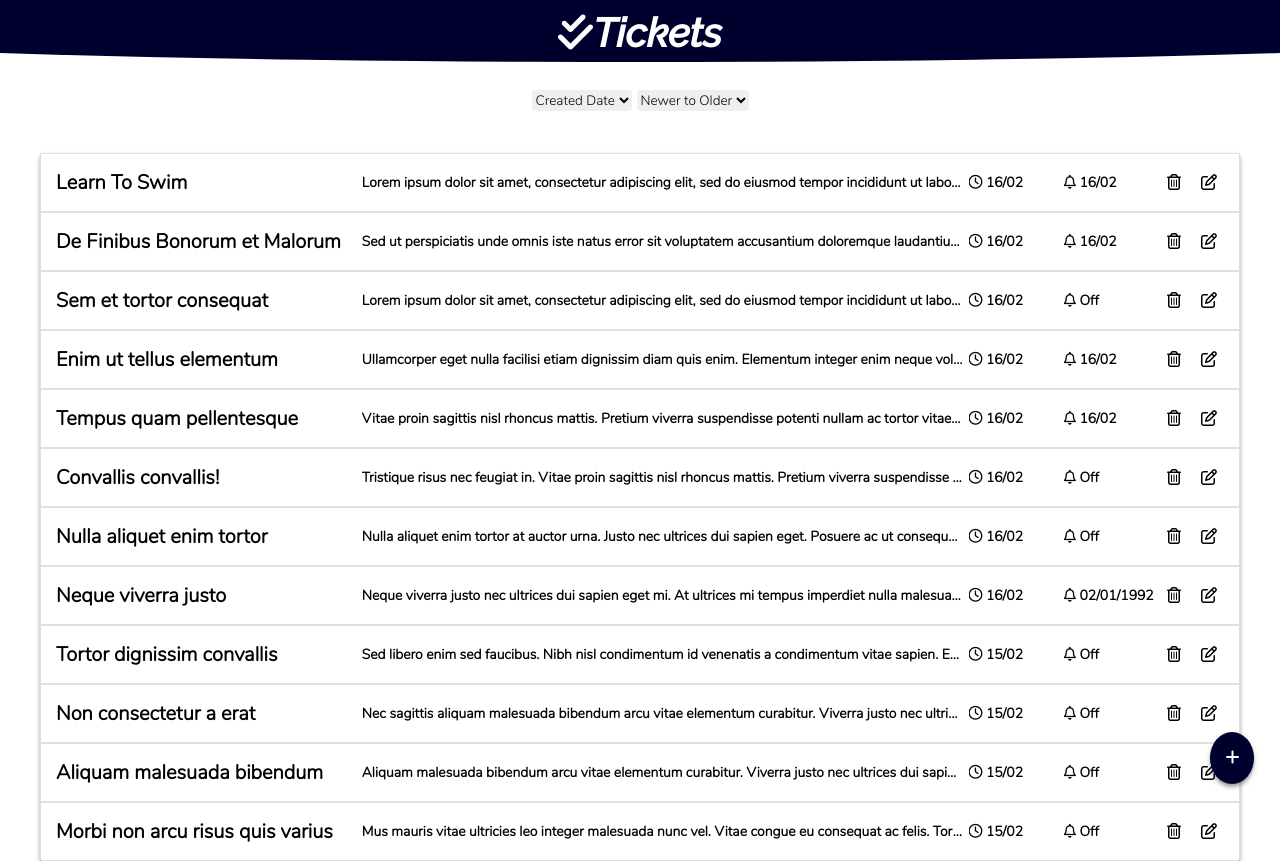
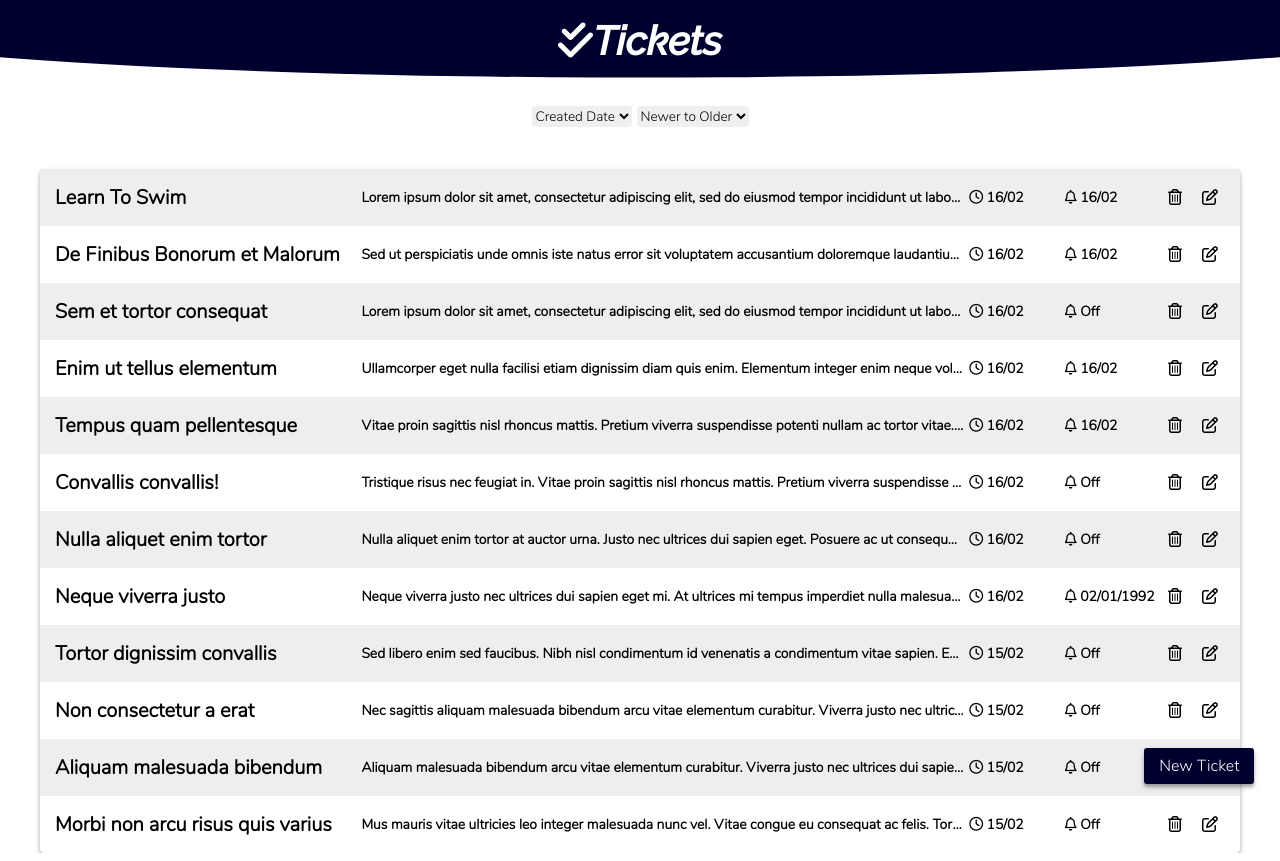
Before and after one commit to NofarPeled/ticket-app, a React (Create React App) app: page / in a window 1280 px wide. Built offline with nearby package versions, Linux system fonts and the light colour scheme.

Commit message:
rededign the list, added navbar event listener

```diff
--- a/package.json
+++ b/package.json
@@ -39,7 +39,7 @@
       "last 1 safari version"
     ]
   },
-  "homepage": "http://NofarPeled.github.io/ticket-app",
+  "homepage": "http://NofarPeled.github.io/Tickets",
   "devDependencies": {
     "gh-pages": "^2.1.1"
   }
--- a/public/index.html
+++ b/public/index.html
@@ -2,14 +2,16 @@
 <html lang = "en">
   <head>
     <meta charset = "utf-8" />
-    <link rel = "icon" href = "/favicon.ico"/>
+    <link rel = "icon" href = "%PUBLIC_URL%/favicon.ico"/>
     <meta name = "viewport" content = "width = device-width, initial-scale = 1" />
     <meta name = "theme-color" content = "#000000" />
     <meta
       name = "description"
       content = "Web site created using create-react-app"
     />
-    <link rel = "manifest" href = "/manifest.json" />
+    <link rel = "manifest" href = "%PUBLIC_URL%/manifest.json" />
+    <link rel="apple-touch-icon" href="%PUBLIC_URL%/favicon.ico" />
+
     <title>Tickets App</title>
   </head>
   <body>
--- a/src/components/TicketNavBar.js
+++ b/src/components/TicketNavBar.js
@@ -1,14 +1,26 @@
-import React from 'react';
+import React, { useEffect, useState } from 'react';
 import { Link } from 'react-router-dom';
 
 import SortTicket from './SortTicket';
 
 const TicketNavBar = props => {
 
+    const [width, setWidth] = useState(window.innerWidth);
+
+    useEffect(()=> {
+        window.addEventListener('resize', () => {
+            setWidth(window.innerWidth);
+        });
+        return () => {
+            window.removeEventListener('resize', () => {});
+        };
+    });
     return (
         <nav className = 'ticket-nav-bar'>
             <SortTicket onSetSortBy = { props.onSetSortBy }/>
-            <Link className = 'add-ticket-link' to = { process.env.PUBLIC_URL + '/ticket/edit' }><i className='fas fa-plus'></i></Link>
+            <Link className = 'add-ticket-link' to = { process.env.PUBLIC_URL + '/ticket/edit' }>
+                { width > 750 ? 'New Ticket' : <i className='fas fa-plus'></i> }
+            </Link>
         </nav>
     )
 }
--- a/src/styles/components/header.scss
+++ b/src/styles/components/header.scss
@@ -4,9 +4,9 @@
     justify-content: center;
     align-items: center;
 
-    height: 8vh;
+    height: 10vh;
     background-color: $main-color;
-    clip-path: ellipse(90% 85% at 50% 12%);
+    clip-path: ellipse(70% 85% at 50% 12%);
 
     .header-title, i {
         color: $color3;
--- a/src/styles/components/ticket-list.scss
+++ b/src/styles/components/ticket-list.scss
@@ -3,12 +3,15 @@
     grid-auto-rows: 1fr;
 
     margin: 2rem 40px 4.5rem;
-
     min-height: 50vh;
 
     border-radius: 4px;
     box-shadow: 0 3px 6px rgba(0,0,0,0.19), 0 3px 3px rgba(0,0,0,0.23);
     background-color: $color3;
+
+    & > *:nth-child(odd) {
+        background-color: $color2;
+    }
 
     @media (max-width: 700px) {
         margin: 1rem 20px 4.5rem;
--- a/src/styles/components/ticket-nav-bar.scss
+++ b/src/styles/components/ticket-nav-bar.scss
@@ -12,5 +12,9 @@
         border-radius: 50%;
         box-shadow: 0 3px 6px rgba(0,0,0,0.19), 0 3px 3px rgba(0,0,0,0.23);
 
+        @media (min-width: 750px) {
+            border-radius: 3px;
+            padding: 7px 15px;
+        }
     }
 }
--- a/src/styles/components/ticket-preview.scss
+++ b/src/styles/components/ticket-preview.scss
@@ -4,9 +4,7 @@
     grid-column-gap: 5px;
 
     height: 100%;
-
     padding: 15px ;
-    border: 1px solid rgba(192, 192, 192, 0.493);
 
     transition: 0.4s;
 
```
Also changed, not shown: public/manifest.json.
